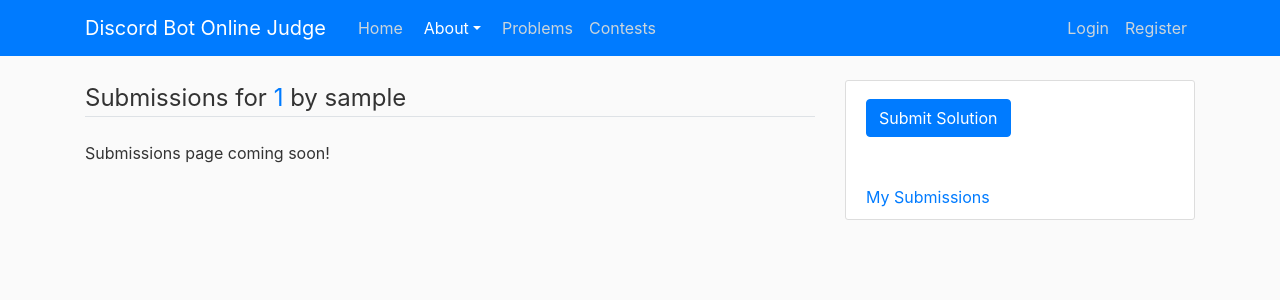
After one commit to DiscordBotOnlineJudge/judge-site-v2, a Flask app: a page that uses dboj_site/templates/layout.html in a window 1280 px wide. The commit adds this page. Shown: the top 300 px of the page. Run offline with Flask 2, Linux system fonts and the light colour scheme; parts of the project's set-up code (start-up, migrations or seed data) failed here and were passed over; some libraries are stand-ins or nearby versions.

Commit message:
Add submission layout

```diff
--- a/dboj_site/routes.py
+++ b/dboj_site/routes.py
@@ -159,7 +159,7 @@ def submit(problemName):
 
         lang = form.lang.data
         src = form.src.data
-        settings.insert_one({"type":"submission", "problem":problemName, "author":current_user.name, "message":src, "id":sub_cnt, "output":""})
+        settings.insert_one({"type":"submission", "problem":problemName, "author":current_user.name, "lang":lang, "message":src, "id":sub_cnt, "output":""})
 
         judges = settings.find_one({"type":"judge", "status":0})
         if judges is None:
@@ -173,7 +173,7 @@ def submit(problemName):
 
         return redirect('/submission/' + str(sub_cnt))
     return render_template('submit.html', title='Submit to ' + problemName,
-                        form=form, legend='Submit to ' + problemName, user = current_user, sub_problem=problemName)
+                        form=form, pn = problemName, user = current_user, sub_problem=problemName)
 
 """@app.route("")
 def resubmit():
@@ -215,6 +215,10 @@ def submission(sub_id):
         abort(403)
     return render_template('submission.html', sub_problem=sub['problem'], finished="COMPLETED" in sub['output'], sub_id=sub_id, output = sub['output'].replace("diff", "").replace("`", "").replace("+ ", "  ").replace("- ", "  ").replace("\n", "%nl%"))
 
+@app.route("/viewproblem/<string:problemName>/submissions/<string:user>")
+def submission_page(problemName, user):
+    return render_template('submission-page.html', problemName = problemName, user = user)
+
 @app.route("/submission/<int:sub_id>/source")
 @login_required
 def view_source(sub_id):
@@ -223,7 +227,7 @@ def view_source(sub_id):
         abort(404)
     elif sub['author'] != current_user.name:
         abort(403)
-    return render_template('view_source.html', sub_problem=sub['problem'], src=sub['message'], author=sub['author'])
+    return render_template('view_source.html', sub_problem=sub['problem'], lang=sub['lang'], sid=sub_id, src=sub['message'].replace("\n", "%nl%").replace(" ", "%sp%"), author=sub['author'])
 
 def allowed_file(filename):
     return '.' in filename and filename.rsplit('.', 1)[1].lower() in ['zip']
--- a/dboj_site/templates/layout.html
+++ b/dboj_site/templates/layout.html
@@ -89,6 +89,7 @@
                 <input type="submit" class="btn btn-primary" value="Submit Solution" />
               </form>
               <br><br>
+
               <a href="/viewproblem/{{problemName}}/submissions/{{current_user.name}}">My Submissions</a>
             </div>
           </div>
@@ -96,10 +97,13 @@
           <div class="col-md-4">
             <div class="content-section">
               <h3>{{side_title}}</h3>
-              <a href="/viewproblem/{{sub_problem}}" style="font-size:20px">Back to {{sub_problem}}</a>
+              <a href="/viewproblem/{{sub_problem}}" style="font-size:18px"><strong>Back to {{sub_problem}}</strong></a>
               {% if sub_id %}
               <br><br>
               <a href="/submission/{{sub_id}}/source">View source</a>
+              {% elif sid %}
+              <br><br>
+              <a href="/submission/{{sid}}">View status</a>
               {% endif %}
             </div>
           </div>
--- /dev/null
+++ b/dboj_site/templates/submission-page.html
@@ -0,0 +1,5 @@
+{% extends "layout.html" %}
+{% block content %}
+    <legend class="border-bottom mb-4">Submissions for <a href="/viewproblem/{{problemName}}">{{problemName}}</a> by {{user}}</legend>
+    <p>Submissions page coming soon!</p>
+{% endblock content %}
--- a/dboj_site/templates/submit.html
+++ b/dboj_site/templates/submit.html
@@ -7,7 +7,7 @@
     <form method="POST" action="">
         {{ form.hidden_tag() }}
         <fieldset class="form-group">
-            <legend class="border-bottom mb-4">{{ legend }}</legend>
+            <legend class="border-bottom mb-4">Submit to <a href="/viewproblem/{{pn}}">{{pn}}</a></legend>
             <div class="form-group">
                 {{ form.lang.label(class="form-control-label") }}
                 {% if form.lang.errors %}
```
Also changed, not shown: dboj_site/templates/view_source.html (+6 -2 lines).
